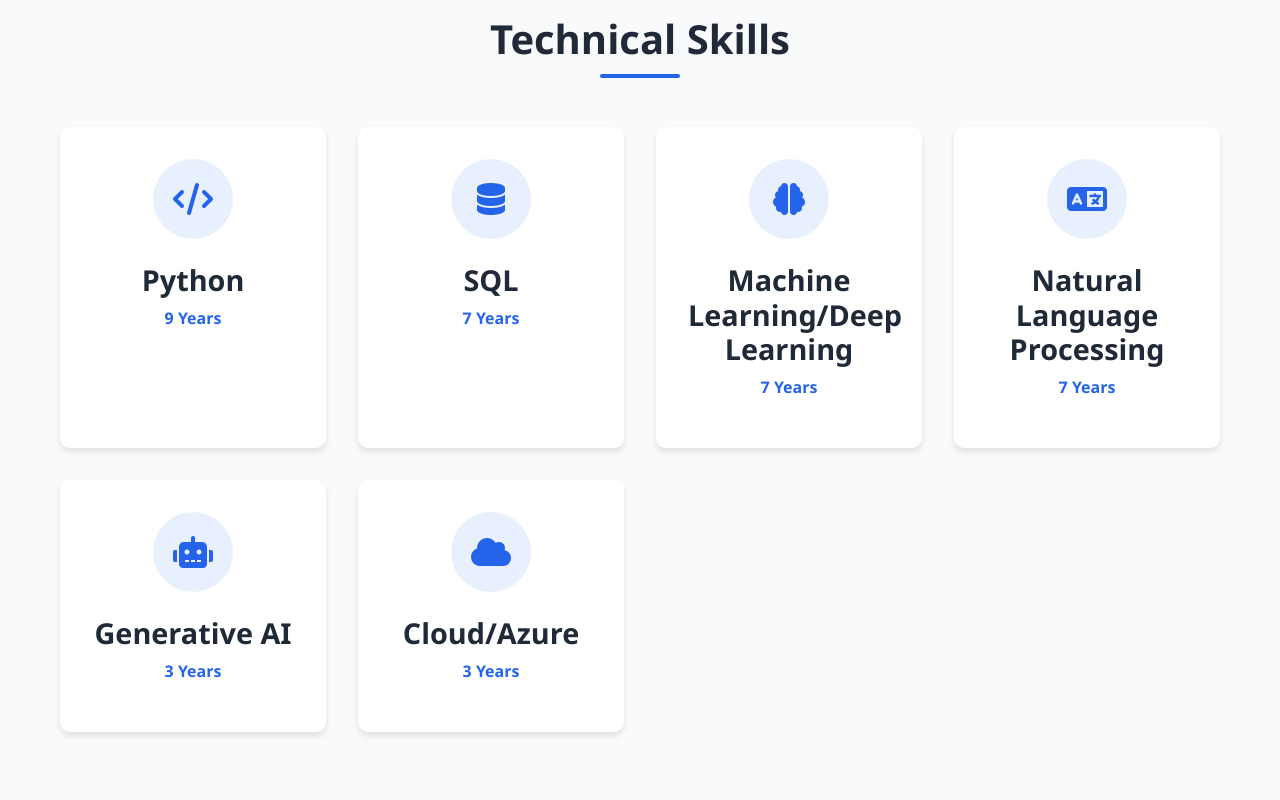
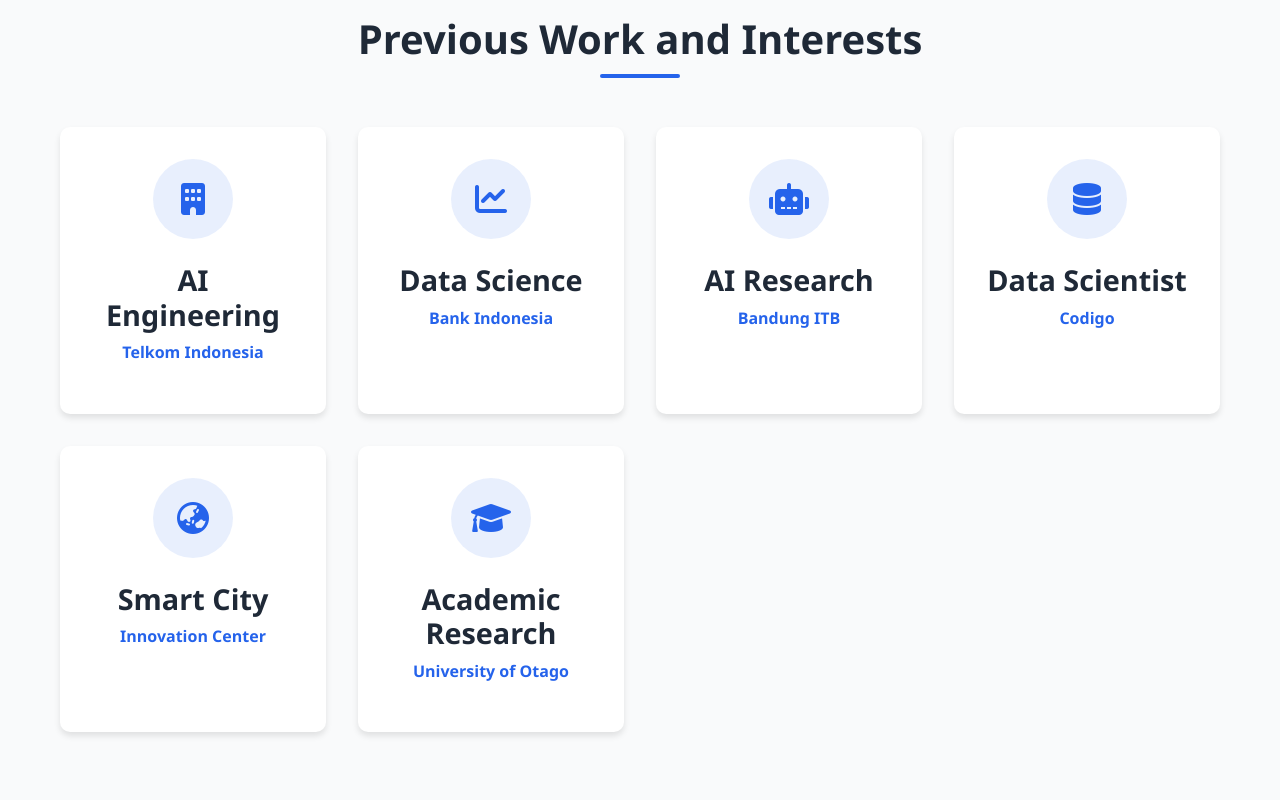
Before and after one commit to TheJabbar/thejabbar.github.io, a plain HTML site: page index.html in a window 1280 px wide. Shown: the part 1460-2260 px from the top of the page. Drawn offline with Linux system fonts and the light colour scheme.

Commit message:
Change technical skills to work and interests highlights

```diff
--- a/index.html
+++ b/index.html
@@ -14,7 +14,7 @@
             <a href="#home" class="nav-logo">Muhammad Abdul Jabbar</a>
             <ul class="nav-menu">
                 <li><a href="#about">About</a></li>
-                <li><a href="#skills">Skills</a></li>
+                <li><a href="#skills">Previous Work</a></li>
                 <li><a href="#frameworks">Frameworks</a></li>
                 <li><a href="#experience">Experience</a></li>
                 <li><a href="#education">Education</a></li>
@@ -75,52 +75,52 @@
         </div>
     </section>
 
-    <!-- Skills Section -->
+    <!-- Previous Work and Interests Section -->
     <section id="skills" class="skills">
         <div class="container">
-            <h2 class="section-title">Technical Skills</h2>
+            <h2 class="section-title">Previous Work and Interests</h2>
             <div class="skills-grid">
                 <div class="skill-card">
                     <div class="skill-icon">
-                        <i class="fas fa-code"></i>
+                        <i class="fas fa-building"></i>
                     </div>
-                    <h3>Python</h3>
-                    <p>9 Years</p>
+                    <h3>AI Engineering</h3>
+                    <p>Telkom Indonesia</p>
+                </div>
+                <div class="skill-card">
+                    <div class="skill-icon">
+                        <i class="fas fa-chart-line"></i>
+                    </div>
+                    <h3>Data Science</h3>
+                    <p>Bank Indonesia</p>
+                </div>
+                <div class="skill-card">
+                    <div class="skill-icon">
+                        <i class="fas fa-robot"></i>
+                    </div>
+                    <h3>AI Research</h3>
+                    <p>Bandung ITB</p>
                 </div>
                 <div class="skill-card">
                     <div class="skill-icon">
                         <i class="fas fa-database"></i>
                     </div>
-                    <h3>SQL</h3>
-                    <p>7 Years</p>
+                    <h3>Data Scientist</h3>
+                    <p>Codigo</p>
                 </div>
                 <div class="skill-card">
                     <div class="skill-icon">
-                        <i class="fas fa-brain"></i>
+                        <i class="fas fa-globe-asia"></i>
                     </div>
-                    <h3>Machine Learning/Deep Learning</h3>
-                    <p>7 Years</p>
+                    <h3>Smart City</h3>
+                    <p>Innovation Center</p>
                 </div>
                 <div class="skill-card">
                     <div class="skill-icon">
-                        <i class="fas fa-language"></i>
+                        <i class="fas fa-graduation-cap"></i>
                     </div>
-                    <h3>Natural Language Processing</h3>
-                    <p>7 Years</p>
-                </div>
-                <div class="skill-card">
-                    <div class="skill-icon">
-                        <i class="fas fa-robot"></i>
-                    </div>
-                    <h3>Generative AI</h3>
-                    <p>3 Years</p>
-                </div>
-                <div class="skill-card">
-                    <div class="skill-icon">
-                        <i class="fas fa-cloud"></i>
-                    </div>
-                    <h3>Cloud/Azure</h3>
-                    <p>3 Years</p>
+                    <h3>Academic Research</h3>
+                    <p>University of Otago</p>
                 </div>
             </div>
         </div>
```
